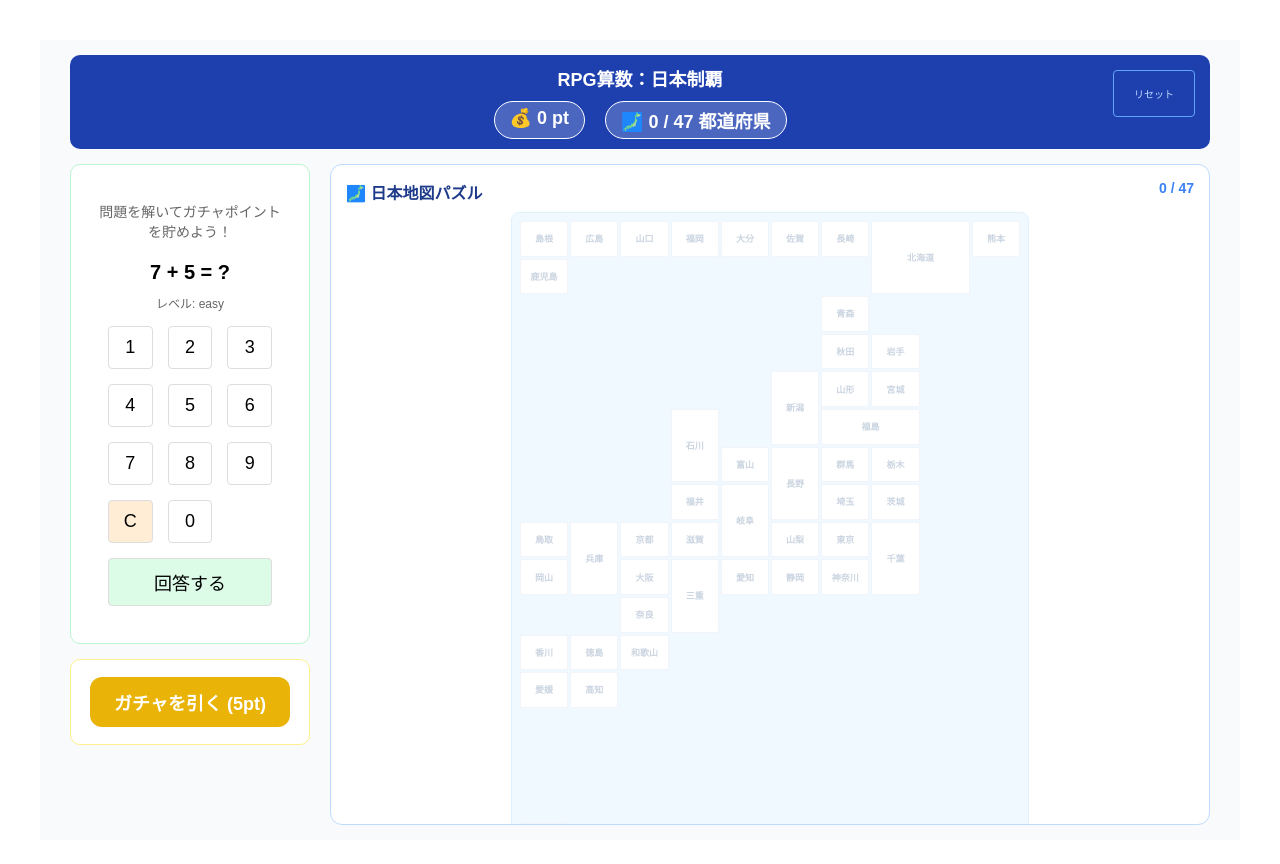
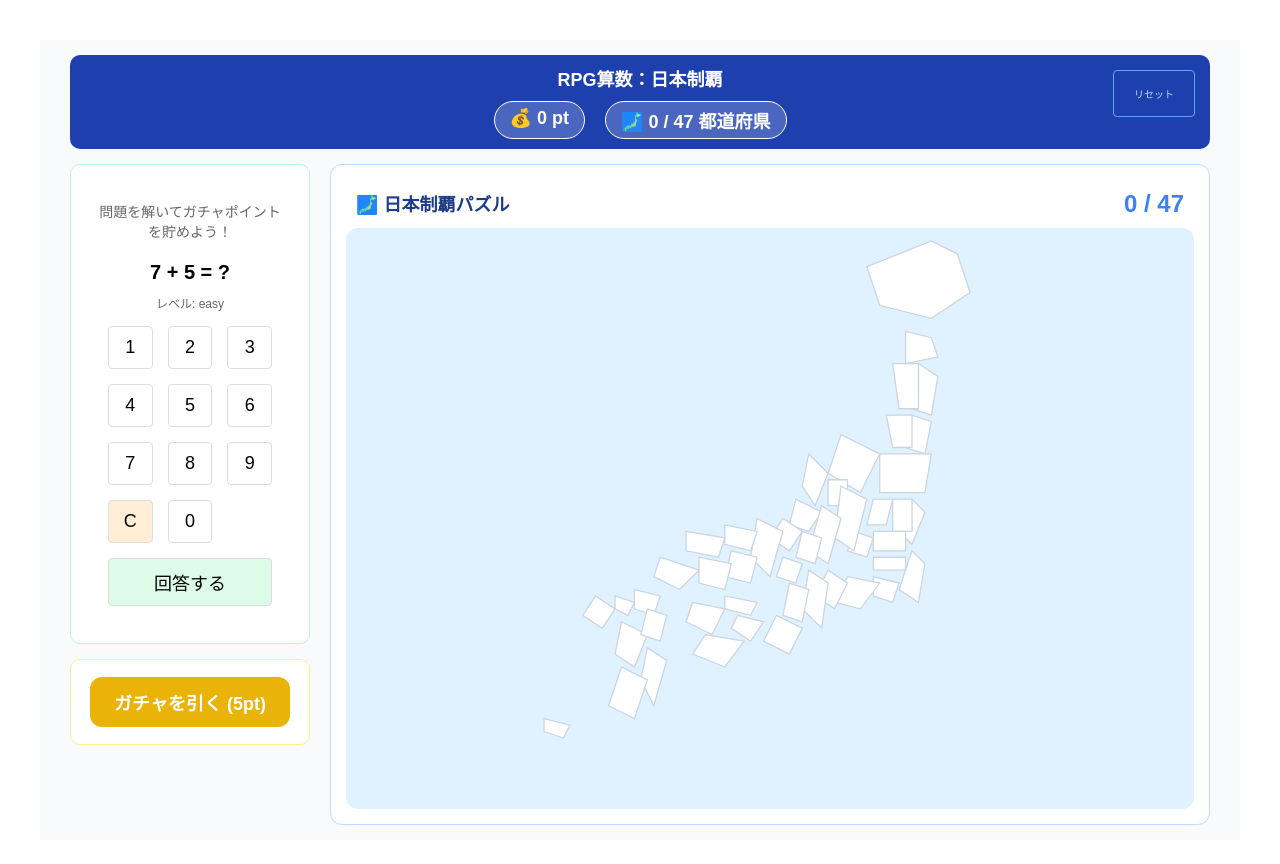
Before and after one commit to kotani6053/manaho0610, a React (Vite) app: page / in a window 1280 px wide. Shown: the top 864 px of the page. Built offline with nearby package versions, Linux system fonts and the light colour scheme; the HTML template or start-up script is replaced by a standard one.

Commit message:
Update MapCollection.jsx

```diff
--- a/src/components/MapCollection.jsx
+++ b/src/components/MapCollection.jsx
@@ -1,75 +1,93 @@
 import React from 'react';
 
-const MAP_LAYOUT = [
-  // 北海道・東北
-  { name: "北海道", grid: "1 / 8 / 3 / 10" },
-  { name: "青森", grid: "3 / 7 / 4 / 8" }, { name: "秋田", grid: "4 / 7 / 5 / 8" }, { name: "岩手", grid: "4 / 8 / 5 / 9" },
-  { name: "山形", grid: "5 / 7 / 6 / 8" }, { name: "宮城", grid: "5 / 8 / 6 / 9" }, { name: "福島", grid: "6 / 7 / 7 / 9" },
-  // 関東
-  { name: "群馬", grid: "7 / 7 / 8 / 8" }, { name: "栃木", grid: "7 / 8 / 8 / 9" },
-  { name: "埼玉", grid: "8 / 7 / 9 / 8" }, { name: "茨城", grid: "8 / 8 / 9 / 9" },
-  { name: "東京", grid: "9 / 7 / 10 / 8" }, { name: "千葉", grid: "9 / 8 / 11 / 9" }, { name: "神奈川", grid: "10 / 7 / 11 / 8" },
-  // 中部
-  { name: "新潟", grid: "5 / 6 / 7 / 7" }, { name: "長野", grid: "7 / 6 / 9 / 7" }, { name: "山梨", grid: "9 / 6 / 10 / 7" },
-  { name: "静岡", grid: "10 / 6 / 11 / 7" }, { name: "愛知", grid: "10 / 5 / 11 / 6" }, { name: "岐阜", grid: "8 / 5 / 10 / 6" },
-  { name: "富山", grid: "7 / 5 / 8 / 6" }, { name: "石川", grid: "6 / 4 / 8 / 5" }, { name: "福井", grid: "8 / 4 / 9 / 5" },
-  // 近畿
-  { name: "滋賀", grid: "9 / 4 / 10 / 5" }, { name: "三重", grid: "10 / 4 / 12 / 5" },
-  { name: "京都", grid: "9 / 3 / 10 / 4" }, { name: "大阪", grid: "10 / 3 / 11 / 4" },
-  { name: "兵庫", grid: "9 / 2 / 11 / 3" }, { name: "奈良", grid: "11 / 3 / 12 / 4" }, { name: "和歌山", grid: "12 / 3 / 13 / 4" },
-  // 中国・四国
-  { name: "鳥取", grid: "9 / 1 / 10 / 2" }, { name: "島根", grid: "9 / 0 / 10 / 1" },
-  { name: "岡山", grid: "10 / 1 / 11 / 2" }, { name: "広島", grid: "10 / 0 / 11 / 1" }, { name: "山口", grid: "11 / 0 / 12 / 1" },
-  { name: "香川", grid: "12 / 1 / 13 / 2" }, { name: "徳島", grid: "12 / 2 / 13 / 3" },
-  { name: "愛媛", grid: "13 / 1 / 14 / 2" }, { name: "高知", grid: "13 / 2 / 14 / 3" },
-  // 九州・沖縄
-  { name: "福岡", grid: "12 / 0 / 13 / 1" }, { name: "大分", grid: "13 / 0 / 14 / 1" },
-  { name: "佐賀", grid: "14 / 0 / 15 / 1" }, { name: "長崎", grid: "15 / 0 / 16 / 1" },
-  { name: "熊本", grid: "16 / 0 / 17 / 1" }, { name: "宮崎", grid: "17 / 1 / 18 / 2" },
-  { name: "鹿児島", grid: "17 / 0 / 19 / 1" }, { name: "沖縄", grid: "19 / 2 / 20 / 3" }
+// 日本地図の簡易SVGパスデータ（形を維持しつつ軽量化したもの）
+const PREFECTURES_SVG = [
+  { id: 'hokkaido', name: '北海道', d: 'M350 10l20 10l10 30l-30 20l-40-10l-10-30z' },
+  { id: 'aomori', name: '青森県', d: 'M330 80l20 5l5 15l-25 5z' },
+  { id: 'iwate', name: '岩手県', d: 'M340 105l15 10l-5 30l-15-5z' },
+  { id: 'akita', name: '秋田県', d: 'M320 105l20 0l0 35l-15 0z' },
+  { id: 'miyagi', name: '宮城県', d: 'M335 145l15 5l-5 25l-15-5z' },
+  { id: 'yamagata', name: '山形県', d: 'M315 145l20 0l0 25l-15 0z' },
+  { id: 'fukushima', name: '福島県', d: 'M310 175l40 0l-5 30l-35 0z' },
+  { id: 'ibaraki', name: '茨城県', d: 'M335 210l10 10l-10 25l-10-10z' },
+  { id: 'tochigi', name: '栃木県', d: 'M320 210l15 0l0 25l-15 0z' },
+  { id: 'gunma', name: '群馬県', d: 'M305 210l15 0l-5 20l-15 0z' },
+  { id: 'saitama', name: '埼玉県', d: 'M305 235l25 0l0 15l-25 0z' },
+  { id: 'chiba', name: '千葉県', d: 'M335 250l10 10l-5 30l-15-10z' },
+  { id: 'tokyo', name: '東京都', d: 'M305 255l25 0l0 10l-25 0z' },
+  { id: 'kanagawa', name: '神奈川県', d: 'M305 270l20 5l-5 15l-15-5z' },
+  { id: 'niigata', name: '新潟県', d: 'M280 160l30 15l-15 30l-25-15z' },
+  { id: 'toyama', name: '富山県', d: 'M270 195l15 0l0 20l-15 0z' },
+  { id: 'ishikawa', name: '石川県', d: 'M255 175l15 15l-10 25l-10-15z' },
+  { id: 'fukui', name: '福井県', d: 'M245 210l20 10l-10 15l-15-5z' },
+  { id: 'yamanashi', name: '山梨県', d: 'M290 235l15 5l-5 15l-15-5z' },
+  { id: 'nagano', name: '長野県', d: 'M280 200l20 10l-10 40l-15-10z' },
+  { id: 'gifu', name: '岐阜県', d: 'M265 215l15 10l-10 35l-15-10z' },
+  { id: 'shizuoka', name: '静岡県', d: 'M285 270l25 5l-15 20l-20-5z' },
+  { id: 'aichi', name: '愛知県', d: 'M270 265l15 10l-10 20l-15-10z' },
+  { id: 'mie', name: '三重県', d: 'M255 265l15 10l-5 35l-15-15z' },
+  { id: 'shiga', name: '滋賀県', d: 'M250 235l15 5l-5 20l-15-5z' },
+  { id: 'kyoto', name: '京都府', d: 'M235 225l15 10l-10 15l-15-10z' },
+  { id: 'osaka', name: '大阪府', d: 'M235 255l15 5l-5 15l-15-5z' },
+  { id: 'hyogo', name: '兵庫県', d: 'M215 225l20 10l-10 35l-15-15z' },
+  { id: 'nara', name: '奈良県', d: 'M240 275l15 5l-5 25l-15-5z' },
+  { id: 'wakayama', name: '和歌山県', d: 'M230 300l20 10l-10 20l-20-10z' },
+  { id: 'tottori', name: '鳥取県', d: 'M190 230l25 5l-5 15l-20-5z' },
+  { id: 'shimane', name: '島根県', d: 'M160 235l30 5l-5 15l-25-5z' },
+  { id: 'okayama', name: '岡山県', d: 'M195 250l20 5l-5 20l-20-5z' },
+  { id: 'hiroshima', name: '広島県', d: 'M170 255l25 5l-5 20l-20-5z' },
+  { id: 'yamaguchi', name: '山口県', d: 'M140 255l30 10l-15 15l-20-10z' },
+  { id: 'tokushima', name: '徳島県', d: 'M200 300l20 5l-10 15l-15-10z' },
+  { id: 'kagawa', name: '香川県', d: 'M190 285l25 5l-5 10l-20-5z' },
+  { id: 'ehime', name: '愛媛県', d: 'M165 290l25 5l-10 20l-20-10z' },
+  { id: 'kochi', name: '高知県', d: 'M175 315l30 5l-15 20l-25-10z' },
+  { id: 'fukuoka', name: '福岡県', d: 'M120 280l20 5l-5 15l-15-5z' },
+  { id: 'saga', name: '佐賀県', d: 'M105 285l15 5l-5 10l-10-5z' },
+  { id: 'nagasaki', name: '長崎県', d: 'M90 285l15 10l-10 15l-15-10z' },
+  { id: 'kumamoto', name: '熊本県', d: 'M110 305l20 10l-10 25l-15-10z' },
+  { id: 'oita', name: '大分県', d: 'M130 295l15 5l-5 20l-15-5z' },
+  { id: 'miyazaki', name: '宮崎県', d: 'M130 325l15 10l-10 35l-10-20z' },
+  { id: 'kagoshima', name: '鹿児島県', d: 'M110 340l20 10l-10 30l-20-10z' },
+  { id: 'okinawa', name: '沖縄県', d: 'M50 380l20 5l-5 10l-15-5z' },
 ];
 
 function MapCollection({ obtained }) {
   return (
-    <div style={{ height: '100%', display: 'flex', flexDirection: 'column', alignItems: 'center' }}>
-      <div style={{ width: '100%', display: 'flex', justifyContent: 'space-between', marginBottom: '8px' }}>
-        <h2 style={{ margin: 0, fontSize: '16px', color: '#1e3a8a' }}>🗾 日本地図パズル</h2>
-        <span style={{ fontSize: '14px', fontWeight: 'bold', color: '#3b82f6' }}>{obtained.length} / 47</span>
+    <div style={{ height: '100%', display: 'flex', flexDirection: 'column' }}>
+      <div style={{ display: 'flex', justifyContent: 'space-between', padding: '10px' }}>
+        <h2 style={{ margin: 0, fontSize: '18px', color: '#1e3a8a' }}>🗾 日本制覇パズル</h2>
+        <span style={{ fontWeight: 'bold', color: '#3b82f6' }}>{obtained.length} / 47</span>
       </div>
 
-      <div style={{
-        width: '100%',
-        maxWidth: '500px', // 地図が横に広がりすぎないように制限
-        aspectRatio: '1 / 1.5', // 縦長にして列島の形を保つ
-        display: 'grid',
-        gridTemplateColumns: 'repeat(10, 1fr)',
-        gridTemplateRows: 'repeat(20, 1fr)',
-        gap: '2px',
-        backgroundColor: '#f0f9ff',
-        borderRadius: '8px',
-        padding: '8px',
-        border: '1px solid #e0f2fe'
-      }}>
-        {MAP_LAYOUT.map(pref => {
-          const isObtained = obtained.includes(pref.name) || obtained.includes(pref.name + "県") || obtained.includes(pref.name + "府");
-          return (
-            <div key={pref.name} style={{
-              gridArea: pref.grid,
-              display: 'flex',
-              alignItems: 'center',
-              justifyContent: 'center',
-              fontSize: '9px',
-              fontWeight: 'bold',
-              borderRadius: '2px',
-              backgroundColor: isObtained ? '#3b82f6' : '#fff',
-              color: isObtained ? 'white' : '#cbd5e1',
-              border: isObtained ? '1px solid #2563eb' : '1px solid #f1f5f9',
-              zIndex: isObtained ? 2 : 1,
-            }}>
-              {pref.name}
-            </div>
-          );
-        })}
+      <div style={{ flex: 1, backgroundColor: '#e0f2ff', borderRadius: '12px', position: 'relative', overflow: 'hidden' }}>
+        <svg viewBox="0 0 450 450" style={{ width: '100%', height: '100%' }}>
+          {PREFECTURES_SVG.map(pref => {
+            const isObtained = obtained.includes(pref.name);
+            return (
+              <g key={pref.id}>
+                <path
+                  d={pref.d}
+                  fill={isObtained ? '#3b82f6' : '#ffffff'}
+                  stroke="#cbd5e1"
+                  strokeWidth="1"
+                  style={{ transition: 'fill 0.5s ease' }}
+                />
+                {/* 県名のラベル（獲得済みの場合のみ表示） */}
+                {isObtained && (
+                  <text
+                    x={parseInt(pref.d.split(' ')[0].replace('M', '')) + 5}
+                    y={parseInt(pref.d.split(' ')[1]) + 15}
+                    fontSize="8"
+                    fill="white"
+                    style={{ pointerEvents: 'none', fontWeight: 'bold' }}
+                  >
+                    {pref.name.substring(0, 2)}
+                  </text>
+                )}
+              </g>
+            );
+          })}
+        </svg>
       </div>
     </div>
   );
```
